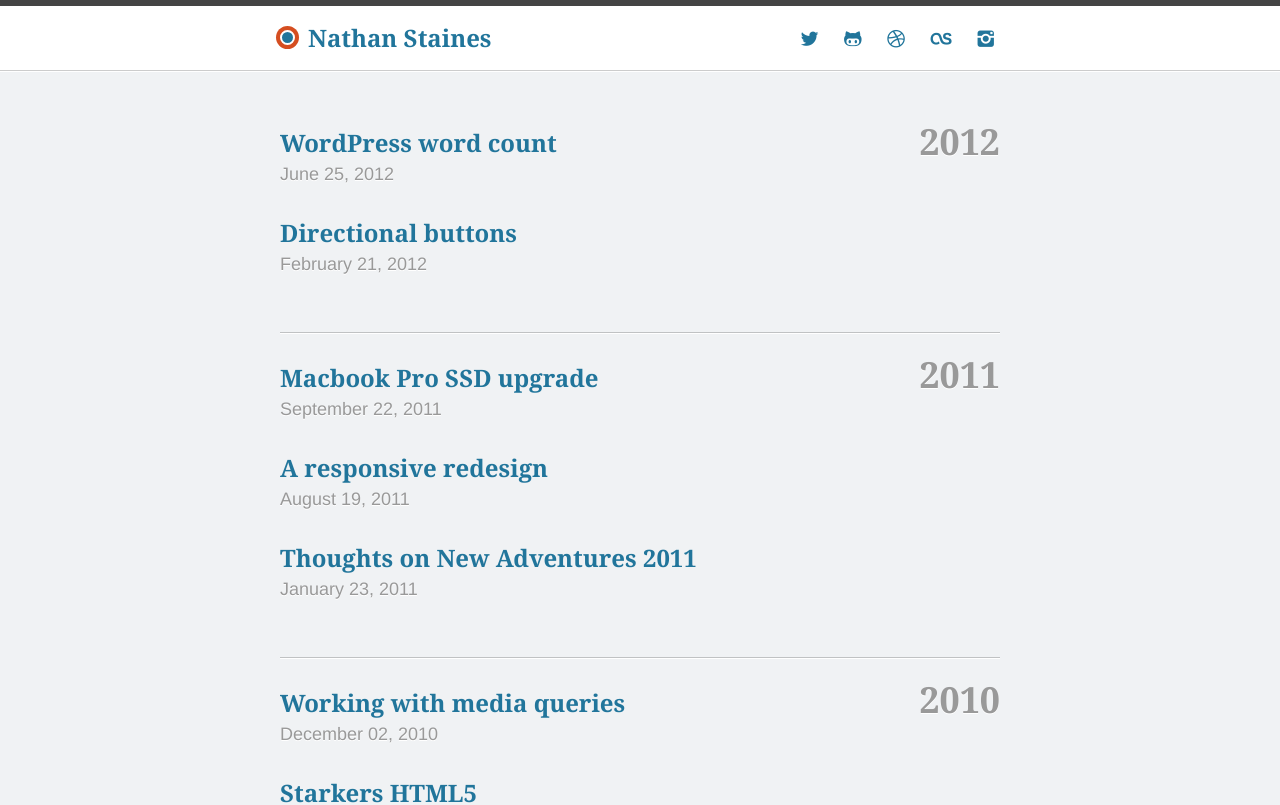
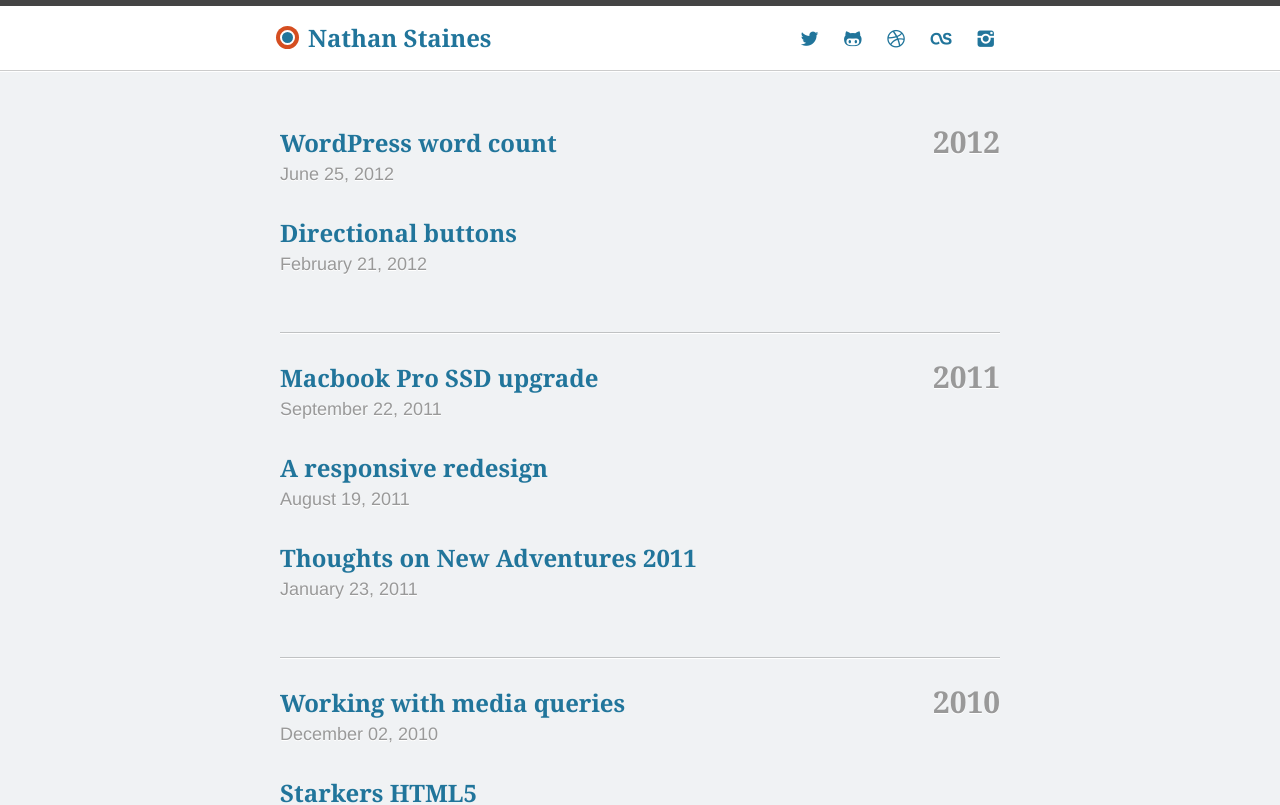
Before and after one commit to nathanstaines/nathanstaines.github.com, a Jekyll site: the page built from index.html, in a window 1280 px wide. Shown: the top 805 px of the page. Built offline with Jekyll 4.4.1, drawn with Linux system fonts in a browser that asks for light colours; nearby versions of some CDN libraries; Markdown is read by kramdown in place of the engine named in the settings.

Commit message:
Adjust some font and spacing sizes

```diff
--- a/sass/_archives.scss
+++ b/sass/_archives.scss
@@ -13,7 +13,7 @@
 
   h2 {
     position: absolute;
-    top: $base-spacing-unit / 1.5;
+    top: $base-spacing-unit / 1.2;
     right: 0;
     text-shadow: 0 1px 0 $white;
     color: $gray;
@@ -36,7 +36,7 @@
     @include keyline(none);
 
     h2 {
-      top: -($quarter-spacing-unit);
+      top: -($half-spacing-unit / 3);
     }
   }
 }
--- a/sass/_media.scss
+++ b/sass/_media.scss
@@ -57,7 +57,7 @@ iframe {
   }
 
   figcaption {
-    margin-top: $quarter-spacing-unit;
+    margin-top: $half-spacing-unit;
     @include font-size($milli-size);
 
     &:before {
--- a/sass/_type.scss
+++ b/sass/_type.scss
@@ -18,17 +18,17 @@ h6 {
 
 h1,
 .alpha {
-  @include font-combo($beta-size, $alpha-size);
+  @include font-combo($beta-size, $kilo-size);
 }
 
 h2,
 .beta {
-  @include font-combo($gamma-size, $beta-size);
+  @include font-combo($gamma-size, $alpha-size);
 }
 
 h3,
 .gamma {
-  @include font-combo($delta-size, $gamma-size);
+  @include font-size($delta-size);
 }
 
 h4,
```
Also changed, not shown: sass/_variables.scss (+5 -5 lines), css/main.css, 3 other files.
